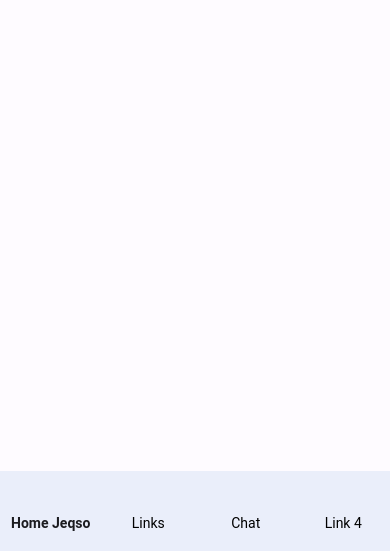
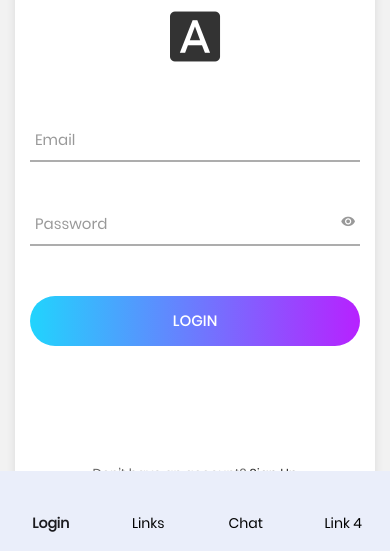
Before and after one commit to AnaliseVenv/MeuProfissa, a website: page www/index.html in a window 390 px wide. Shown: the part 293-844 px from the top of the page. Drawn offline with Linux system fonts and the light colour scheme; some packages are replaced by stand-ins of ours; a web font is replaced by a local one.

Commit message:
Login no index

```diff
--- a/www/index.html
+++ b/www/index.html
@@ -17,7 +17,31 @@
     <link rel="stylesheet" href="css/personalizado.css">
     <!--Ícones Material Design-->
     <link rel="stylesheet" href="css/materialdesignicons.min.css">
-
+	<title>Login V2</title>
+	<meta charset="UTF-8">
+	<meta name="viewport" content="width=device-width, initial-scale=1">
+<!--===============================================================================================-->
+	<link rel="icon" type="image/png" href="images/icons/favicon.ico"/>
+<!--===============================================================================================-->
+	<link rel="stylesheet" type="text/css" href="vendor/bootstrap/css/bootstrap.min.css">
+<!--===============================================================================================-->
+	<link rel="stylesheet" type="text/css" href="fonts/font-awesome-4.7.0/css/font-awesome.min.css">
+<!--===============================================================================================-->
+	<link rel="stylesheet" type="text/css" href="fonts/iconic/css/material-design-iconic-font.min.css">
+<!--===============================================================================================-->
+	<link rel="stylesheet" type="text/css" href="vendor/animate/animate.css">
+<!--===============================================================================================-->
+	<link rel="stylesheet" type="text/css" href="vendor/css-hamburgers/hamburgers.min.css">
+<!--===============================================================================================-->
+	<link rel="stylesheet" type="text/css" href="vendor/animsition/css/animsition.min.css">
+<!--===============================================================================================-->
+	<link rel="stylesheet" type="text/css" href="vendor/select2/select2.min.css">
+<!--===============================================================================================-->
+	<link rel="stylesheet" type="text/css" href="vendor/daterangepicker/daterangepicker.css">
+<!--===============================================================================================-->
+	<link rel="stylesheet" type="text/css" href="css/util.css">
+	<link rel="stylesheet" type="text/css" href="css/main.css">
+<!--===============================================================================================-->
 
 </head>
 
@@ -33,7 +57,7 @@
                 <div class="toolbar-inner display-flex">
                     <a href="/index/" class="tab-link link active">
                         <i class="mdi mdi-home"></i>
-                        <span>Home Jeqso</span>
+                        <span>Login</span>
                     </a>
                     <a href="/link2/" class="tab-link link">
                         <i class="mdi mdi-link"></i>
@@ -43,7 +67,7 @@
                         <i class="mdi mdi-account"></i>
                         <span>Chat</span>
                     </a>
-                    <a href="/link4/" class="tab-link link">
+                    <a href="/login2/" class="tab-link link">
                         <i class="mdi mdi-account"></i>
                         <span>Link 4</span>
                     </a>
@@ -64,8 +88,51 @@
 
                 <!-- Scrollable page content -->
                 <div class="page-content">
-                    <div class="block">
-                        Conteúdo da Home
+                    <div class="limiter">
+                        <div class="container-login100">
+                            <div class="wrap-login100">
+                                <form class="login100-form validate-form">
+                                    <span class="login100-form-title p-b-26">
+                                        Welcome
+                                    </span>
+                                    <span class="login100-form-title p-b-48">
+                                        <i class="zmdi zmdi-font"></i>
+                                    </span>
+
+                                    <div class="wrap-input100 validate-input" data-validate = "Valid email is: a@b.c">
+                                        <input class="input100" type="text" name="email">
+                                        <span class="focus-input100" data-placeholder="Email"></span>
+                                    </div>
+
+                                    <div class="wrap-input100 validate-input" data-validate="Enter password">
+                                        <span class="btn-show-pass">
+                                            <i class="zmdi zmdi-eye"></i>
+                                        </span>
+                                        <input class="input100" type="password" name="pass">
+                                        <span class="focus-input100" data-placeholder="Password"></span>
+                                    </div>
+
+                                    <div class="container-login100-form-btn">
+                                        <div class="wrap-login100-form-btn">
+                                            <div class="login100-form-bgbtn"></div>
+                                            <button class="login100-form-btn">
+                                                Login
+                                            </button>
+                                        </div>
+                                    </div>
+
+                                    <div class="text-center p-t-115">
+                                        <span class="txt1">
+                                            Don’t have an account?
+                                        </span>
+
+                                        <a class="txt2" href="#">
+                                            Sign Up
+                                        </a>
+                                    </div>
+                                </form>
+                            </div>
+                        </div>
                     </div>
                 </div>
             </div>
```
